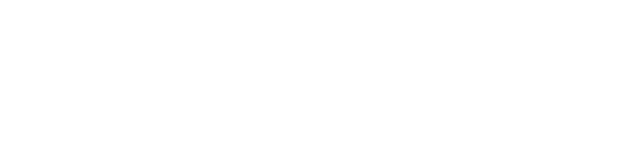
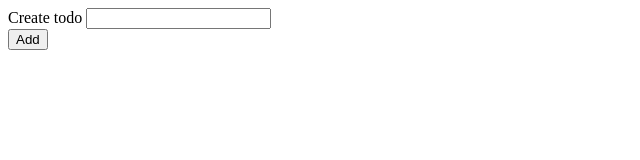
Before and after one commit to miloszbranewicz/another-todo, a website with bundled scripts: page index.html in a window 1280 px wide. Shown: the whole page, without its empty margins (0-640 px from the left). Built offline with nearby package versions, Linux system fonts and the light colour scheme; files whose address does not match are found by name.

Commit message:
Add basic add todo form

```diff
--- a/index.html
+++ b/index.html
@@ -9,6 +9,12 @@
     <script defer src="./dist/js/app.js"></script>
 </head>
 <body>
-
+    <form id="create-todo-form">
+        <div class="form-text-input">
+            <label for="create-todo-name" >Create todo</label>
+            <input id="create-todo-name" type="text" name="todo-card-name">
+        </div>
+        <button type="submit" id="create-todo-add">Add</button>
+    </form>
 </body>
 </html>
```
